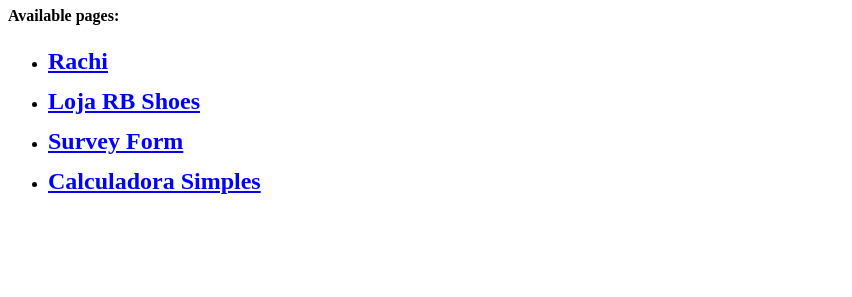
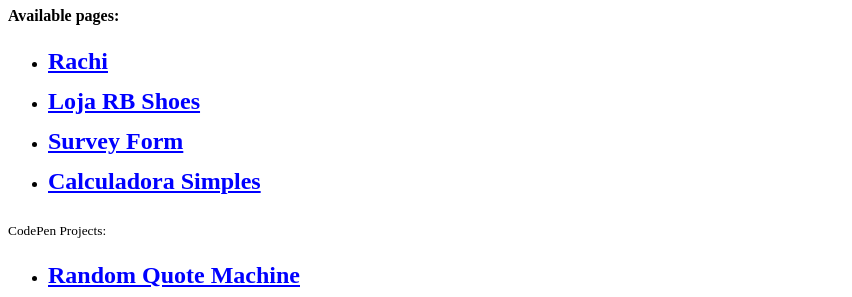
Before and after one commit to JorgeRodrigo481516/JorgeRodrigo481516.github.io, a plain HTML site: page index.html in a window 1280 px wide. Shown: the part 73-370 px from the top of the page, without its empty margins (0-852 px from the left). Drawn offline with Linux system fonts and the light colour scheme.

Commit message:
:sparkles: feat: New Project Link

```diff
--- a/index.html
+++ b/index.html
@@ -31,6 +31,10 @@
     <li><a href="https://jorgerodrigo481516.github.io/survey-form/">Survey Form</a></li>
     <li><a href="https://jorgerodrigo481516.github.io/calculadora-simples/">Calculadora Simples</a></li>
   </ul>
+  <sub>CodePen Projects:</sub>
+  <ul>
+    <li><a href="https://codepen.io/jorgerodrigo481516/full/QWmaaPb">Random Quote Machine</a></li>
+  </ul>
   <br><br><br>
   <p>Note: The website is still under construction/design phase.</p>
 </body>
```
